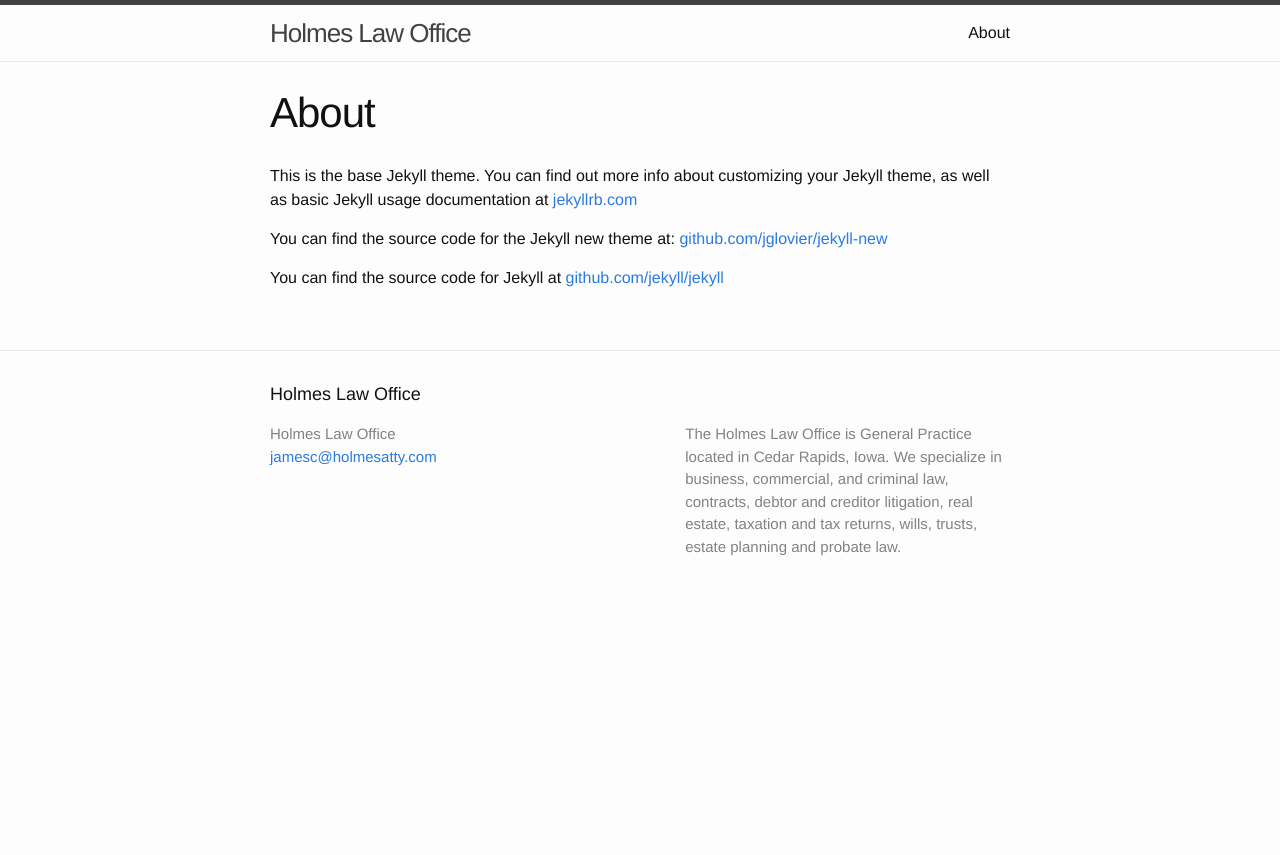
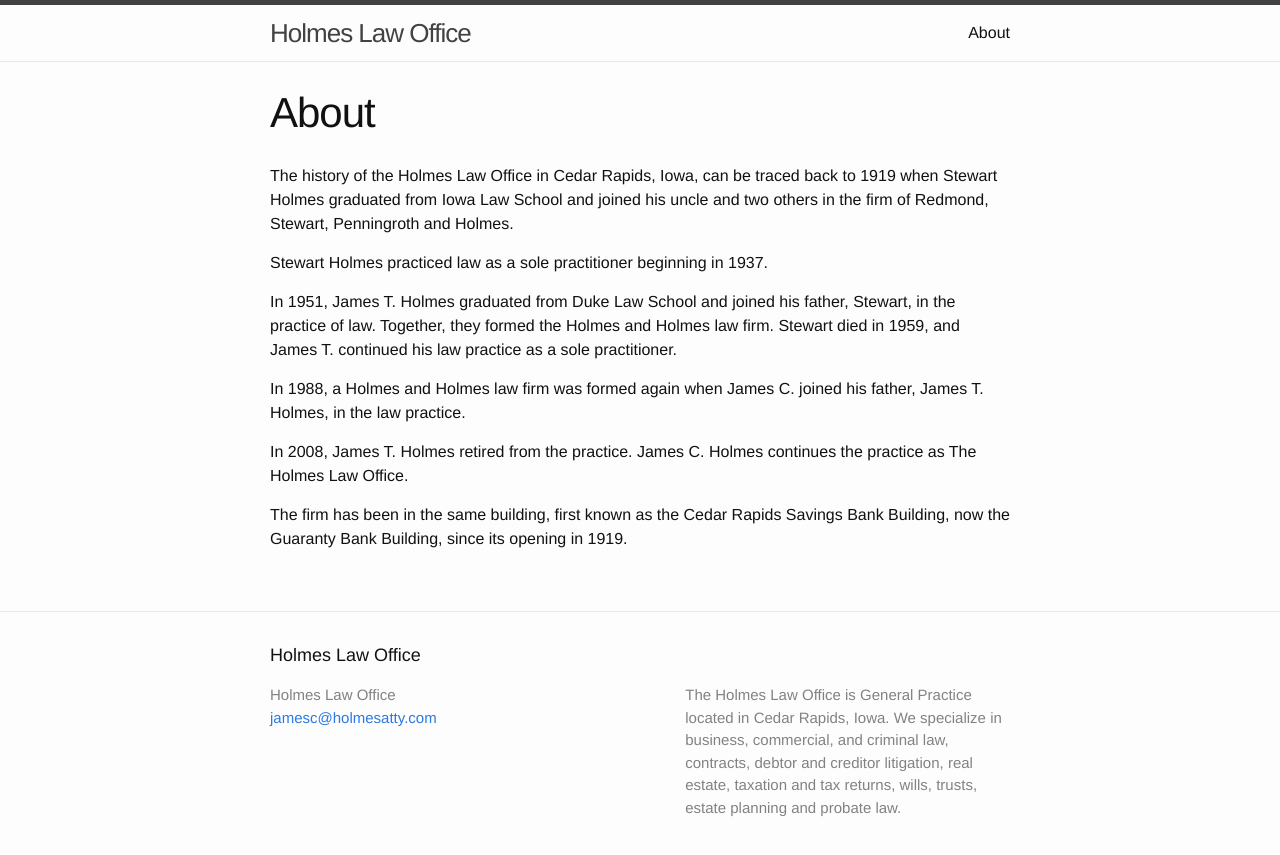
Before and after one commit to holmes-atty/holmes-atty.github.io, a Jekyll site: the page built from about.md, in a window 1280 px wide. Shown: the top 855 px of the page. Built offline with Jekyll 4.4.1, drawn with Linux system fonts in a browser that asks for light colours.

Commit message:
Migrated About.

```diff
--- a/about.md
+++ b/about.md
@@ -4,8 +4,14 @@
 permalink: /about/
 ---
 
-This is the base Jekyll theme. You can find out more info about customizing your Jekyll theme, as well as basic Jekyll usage documentation at [jekyllrb.com](http://jekyllrb.com/)
+The history of the Holmes Law Office in Cedar Rapids, Iowa, can be traced back to 1919 when Stewart Holmes graduated from Iowa Law School and joined his uncle and two others in the firm of Redmond, Stewart, Penningroth and Holmes.
 
-You can find the source code for the Jekyll new theme at: [github.com/jglovier/jekyll-new](https://github.com/jglovier/jekyll-new)
+Stewart Holmes practiced law as a sole practitioner beginning in 1937.
 
-You can find the source code for Jekyll at [github.com/jekyll/jekyll](https://github.com/jekyll/jekyll)
+In 1951, James T. Holmes graduated from Duke Law School and joined his father, Stewart, in the practice of law. Together, they formed the Holmes and Holmes law firm. Stewart died in 1959, and James T. continued his law practice as a sole practitioner.
+
+In 1988, a Holmes and Holmes law firm was formed again when James C. joined his father, James T. Holmes, in the law practice.
+
+In 2008, James T. Holmes retired from the practice. James C. Holmes continues the practice as The Holmes Law Office.
+
+The firm has been in the same building, first known as the Cedar Rapids Savings Bank Building, now the Guaranty Bank Building, since its opening in 1919.
```
